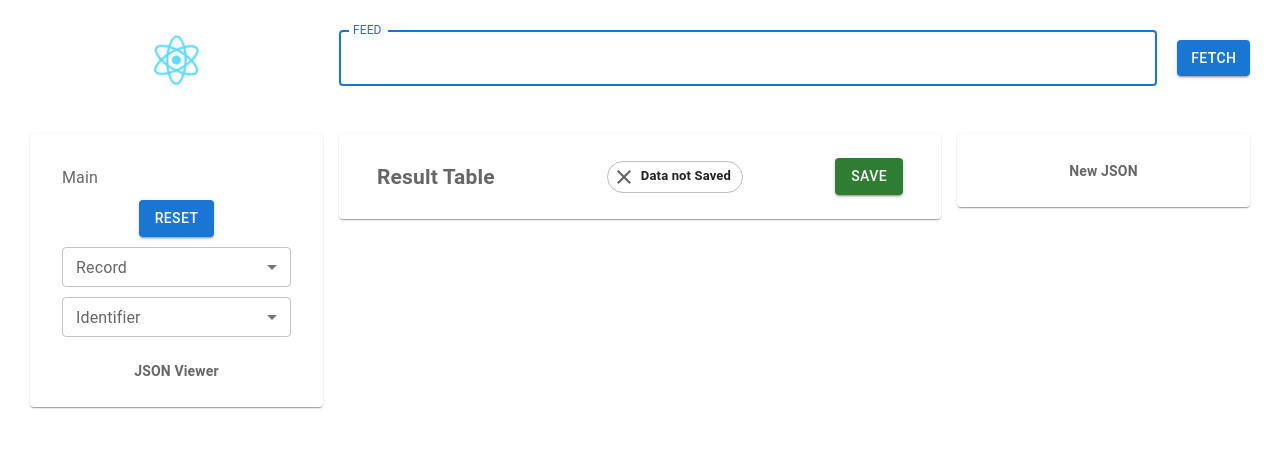
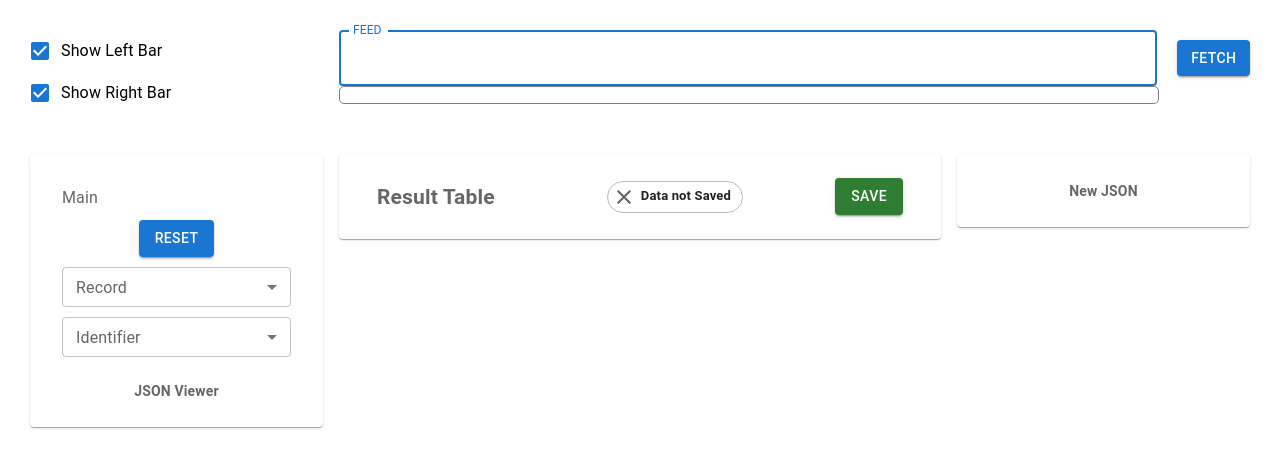
Before and after one commit to BestEffort6/FeedFetcher, a React (Create React App) app in the folder frontend/: page / in a window 1280 px wide. Both pictures are taken after a click on the element "FEED". Shown: the top 468 px of the page. Built offline with nearby package versions, Linux system fonts and the light colour scheme.

Commit message:
fix: ui hide right left bar finished

```diff
--- a/frontend/src/components/FeedFetcher.js
+++ b/frontend/src/components/FeedFetcher.js
@@ -20,6 +20,9 @@ import {
   TextField,
   Typography,
   ListItemButton,
+  Checkbox,
+  FormGroup,
+  FormControlLabel,
 } from "@mui/material";
 import { Icons, toast } from "react-toastify";
 import logo from "../logo.svg";
@@ -50,6 +53,8 @@ const FeedContainer = emotionStyled.div`
     width: 100%;
     background: white;
     z-index: 100;
+  }
+  .invisible {
     display: none;
   }
 `;
@@ -58,11 +63,13 @@ const FeedFetcher = () => {
   const [pastData, setPastData] = useState([]);
   const [pastHistroy, setPastHistory] = useState([]);
   const [newdata, setNew] = useState([]);
-
   const [url, setUrl] = useState("");
   const [isloading, setIsLoading] = useState(false);
   const [feedData, setFeedData] = useState(null);
   const [history, setHistory] = useState(["Main"]);
+  const [showUrlHistory, setShowUrlHistory] = useState(false);
+  const [hideLeft, setHideLeft] = useState(false);
+  const [hideRight, setHideRight] = useState(false);
 
   const [record, setRecord] = useState(null);
   const [list, setList] = useState(null);
@@ -70,6 +77,17 @@ const FeedFetcher = () => {
   const [selected, setSelected] = React.useState(null);
   const [id, setID] = useState("");
   const [idlist, setIDlist] = useState("");
+  const getHistoryURLs = () => {
+    const urlsJSON = localStorage.getItem("urls");
+    let urls = [];
+    if (urlsJSON) {
+      urls = JSON.parse(urlsJSON);
+    }
+    console.log("urls: ", urls);
+    return urls;
+  };
+  const urlHistory = getHistoryURLs();
+  console.log("urlHistory: ", urlHistory);
 
   const jsonparse = (event, route) => {
     if (typeof event !== "object" || event == null)
@@ -100,11 +118,9 @@ const FeedFetcher = () => {
     }
     if (obj.length === 0) return;
     const temp = Object.keys(obj);
-    console.log("temp: ", temp);
     setRecord(obj);
     setList(temp);
     if (temp[0] === "0") setIDlist(Object.keys(obj[temp[0]]));
-    // console.log(obj, temp);
   };
 
   const sendUrlToServer = async () => {
@@ -124,8 +140,6 @@ const FeedFetcher = () => {
           url: url,
         }
       );
-      console.log("response data", response.data);
-      // console.log(Object.keys(response.data));
       filetered(response.data);
       setFeedData(response.data);
       const urlsJSON = localStorage.getItem("urls");
@@ -136,11 +150,9 @@ const FeedFetcher = () => {
       if (!urls.includes(url)) {
         localStorage.setItem("urls", JSON.stringify([...urls, url]));
       }
-
       setID("");
       setSelected("");
       setNew([]);
-      // console.log(filetered(response.data));
       setIsLoading(false);
     } catch (error) {
       console.log("error: ", error);
@@ -151,19 +163,31 @@ const FeedFetcher = () => {
     }
   };
 
-  // useEffect(() => {
-  //   // console.log(selected);
-  //   const temp = record ? record[selected] : null;
-  //   // console.log(temp);
-  //   if (temp) filetered(temp);
-  // }, [selected, record]);
-  console.log("selected: ", selected, list);
   return (
     <Box bgcolor="#fff">
       <Box sx={{ flexGrow: 1 }} style={{ padding: "30px" }}>
         <Grid container spacing={2}>
           <Grid item xs={3}>
-            <img src={logo} className="App-logo" alt="logo" />
+            <FormGroup row>
+              <FormControlLabel
+                control={
+                  <Checkbox
+                    checked={!hideLeft}
+                    onChange={() => setHideLeft(!hideLeft)}
+                  />
+                }
+                label="Show Left Bar"
+              />
+              <FormControlLabel
+                control={
+                  <Checkbox
+                    checked={!hideRight}
+                    onChange={() => setHideRight(!hideRight)}
+                  />
+                }
+                label="Show Right Bar"
+              />
+            </FormGroup>
           </Grid>
           <Grid item xs={9}>
             <Box
@@ -182,12 +206,21 @@ const FeedFetcher = () => {
                   value={url}
                   onChange={(e) => setUrl(e.target.value)}
                   style={{ width: "100%" }}
+                  onClick={() => {
+                    setShowUrlHistory(!showUrlHistory);
+                  }}
                 />
-                <List component="nav" className="list-autocomplete">
-                  <ListItemButton>abcde</ListItemButton>
-                  <ListItemButton>abcde</ListItemButton>
-                  <ListItemButton>abcde</ListItemButton>
-                  <ListItemButton>abcde</ListItemButton>
+                <List
+                  component="nav"
+                  className={`list-autocomplete ${
+                    !showUrlHistory && "invisible"
+                  }`}
+                >
+                  {urlHistory.map((_url, index) => (
+                    <ListItemButton onClick={() => setUrl(_url)} key={index}>
+                      {_url}
+                    </ListItemButton>
+                  ))}
                 </List>
               </FeedContainer>
               <Button variant="contained" onClick={sendUrlToServer}>
@@ -197,7 +230,7 @@ const FeedFetcher = () => {
           </Grid>
         </Grid>
         <Grid container spacing={2} mt={3}>
-          <Grid item xs={3}>
+          <Grid item xs={3} display={`${hideLeft && "none"}`}>
             <Item>
               <Box m={3}>
                 <Breadcrumbs aria-label="breadcrumb">
@@ -312,7 +345,7 @@ const FeedFetcher = () => {
               )}
             </Item>
           </Grid>
-          <Grid item xs={6}>
+          <Grid item xs={6 + 3 * hideLeft + 3 * hideRight}>
             <Item>
               <Box
                 display={"flex"}
@@ -361,7 +394,7 @@ const FeedFetcher = () => {
               )}
             </Item>
           </Grid>
-          <Grid item xs={3}>
+          <Grid item xs={3} display={`${hideRight && "none"}`}>
             <Item>
               {isloading ? (
                 <p>Loading feed data...</p>
```
